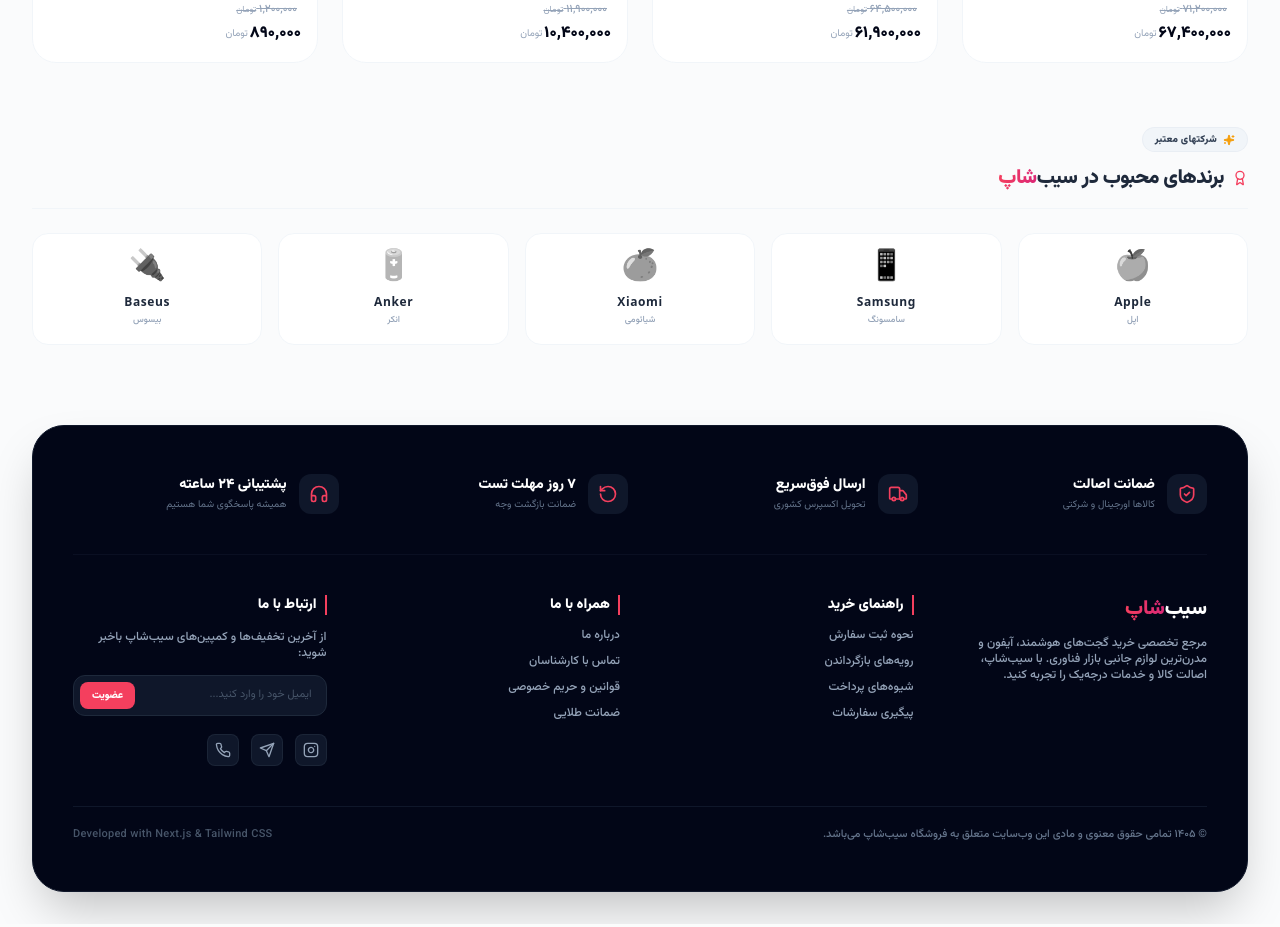
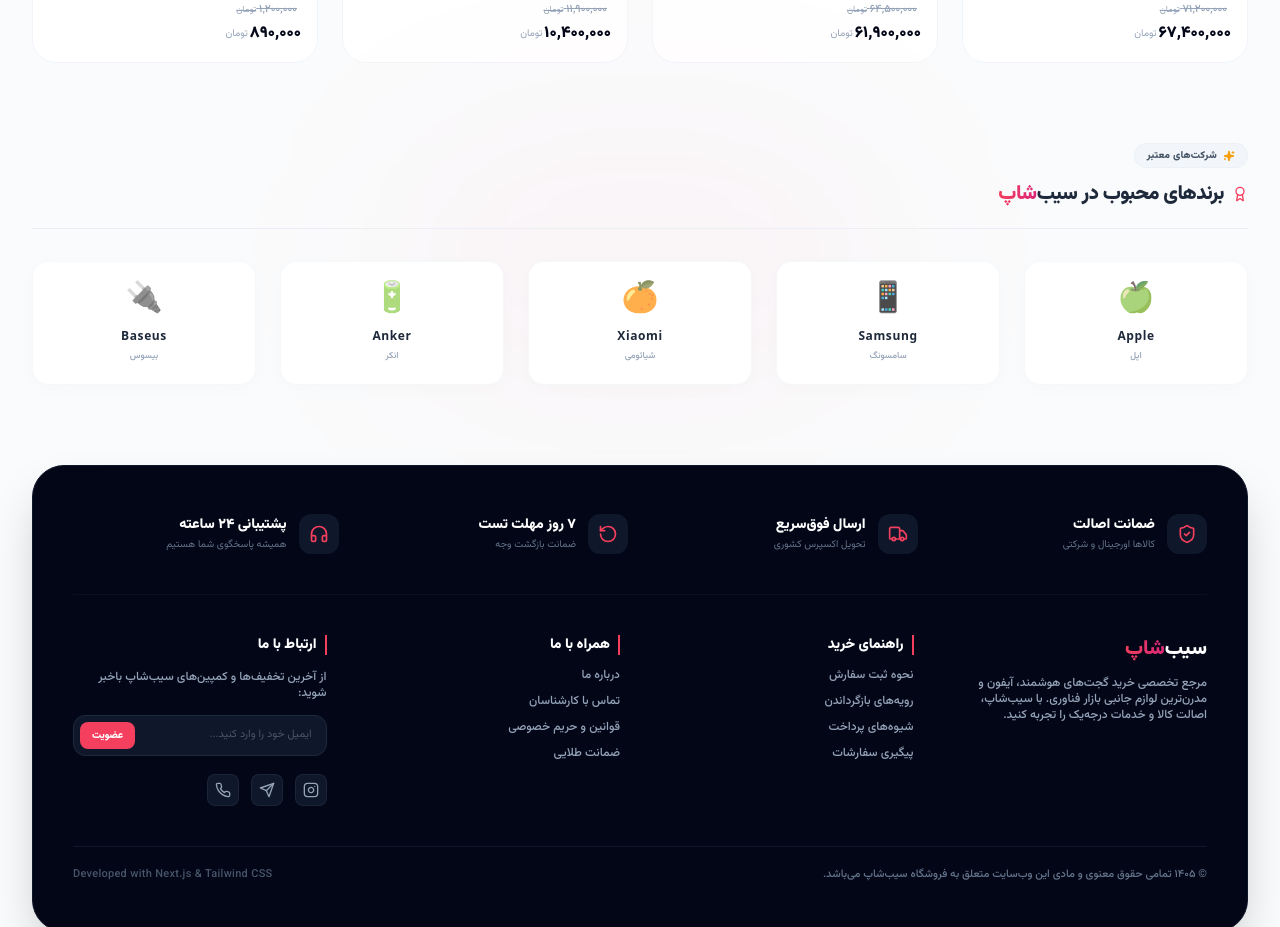
Before and after one commit to mohsenalz77/mini-shop-v2, a Next.js app: page / in a window 1280 px wide. Shown: the part 2180-3107 px from the top of the page. Built offline with nearby package versions, Linux system fonts and the light colour scheme.

Commit message:
Update BrandCarousel.js

```diff
--- a/src/components/BrandCarousel.js
+++ b/src/components/BrandCarousel.js
@@ -13,15 +13,19 @@ const brands = [
 
 export default function BrandCarousel() {
   return (
-    <div className="w-full px-4 md:px-8 my-10 md:my-16 relative z-10 direction-rtl">
+    // اضافه شدن overflow-visible برای مهار آمبیانس نوری
+    <div className="w-full px-4 md:px-8 my-12 md:my-20 relative z-10 direction-rtl overflow-visible">
 
-      {/* هدر بازطراحی شده و پرانرژی بخش برندها */}
-      <div className="flex flex-col gap-2 mb-6 items-center md:items-start text-center md:text-right border-b border-slate-100 pb-4">
+      {/* 🌟 افکت آمبیانس نوری هوشمند پشت بخش برندها برای شکستن سفیدی مطلق */}
+      <div className="absolute top-1/2 left-1/2 -translate-x-1/2 -translate-y-1/2 w-[500px] h-[250px] bg-rose-500/[0.03] md:bg-rose-500/[0.04] rounded-full blur-[100px] pointer-events-none z-0"></div>
 
-        {/* تگ مینی‌مال هویت بصری فوق العاده شیک */}
-        <div className="flex items-center gap-1.5 bg-slate-100 text-slate-700 px-3 py-1 rounded-full border border-slate-200/50">
+      {/* هدر بخش برندها */}
+      <div className="flex flex-col gap-2 mb-8 items-center md:items-start text-center md:text-right border-b border-slate-200/60 pb-5 relative z-10">
+
+        {/* تگ مینی‌مال */}
+        <div className="flex items-center gap-1.5 bg-slate-100/80 text-slate-600 px-3 py-1 rounded-full border border-slate-200/40 shadow-xs">
           <Sparkles className="w-3 h-3 text-amber-500 fill-amber-500" />
-          <span className="text-[10px] font-black tracking-wide">شرکتهای معتبر</span>
+          <span className="text-[10px] font-black tracking-wide">شرکت‌های معتبر</span>
         </div>
 
         {/* عنوان اصلی همراه با آیکون و گرادینت اختصاصی برند سیب‌شاپ */}
@@ -33,20 +37,20 @@ export default function BrandCarousel() {
         </div>
       </div>
 
-      {/* ریل برندها */}
-      <div className="w-full flex md:grid md:grid-cols-5 gap-4 overflow-x-auto md:overflow-visible pb-3 md:pb-0 scrollbar-none snap-x px-1 md:px-0">
+      {/* ریل برندها با استایل کارت‌های سایه‌دار و عمق‌دار */}
+      <div className="w-full flex md:grid md:grid-cols-5 gap-4 md:gap-6 overflow-x-auto md:overflow-visible pb-4 md:pb-0 scrollbar-none snap-x px-1 md:px-0 relative z-10">
         {brands.map((brand) => (
           <div
             key={brand.id}
-            className="flex-shrink-0 w-28 md:w-full snap-center bg-white border border-slate-100 rounded-2xl p-4 flex flex-col items-center justify-center gap-1 hover:border-slate-200 hover:shadow-xs transition-all duration-300 cursor-pointer group"
+            className="flex-shrink-0 w-28 md:w-full snap-center bg-white border border-slate-100/70 rounded-2xl p-5 flex flex-col items-center justify-center gap-1.5 shadow-[0_4px_20px_rgba(0,0,0,0.02)] hover:shadow-[0_12px_30px_rgba(244,63,94,0.06)] hover:border-rose-100/80 transition-all duration-300 cursor-pointer group"
           >
-            {/* باکس لوگو با هاور افکت مینی‌مال */}
-            <div className="text-2xl md:text-3xl select-none filter grayscale group-hover:grayscale-0 transition duration-300 transform group-hover:scale-110">
+            {/* باکس لوگو با فیلتر رنگی هوشمند */}
+            <div className="text-2xl md:text-3xl select-none filter opacity-70 group-hover:opacity-100 transition duration-300 transform group-hover:scale-110">
               {brand.logo}
             </div>
 
             {/* نام برند */}
-            <span className="text-xs font-black text-slate-800 mt-1 tracking-wider font-sans">
+            <span className="text-xs font-black text-slate-800 mt-1 tracking-wider font-sans group-hover:text-rose-500 transition-colors duration-200">
               {brand.name}
             </span>
 
```
